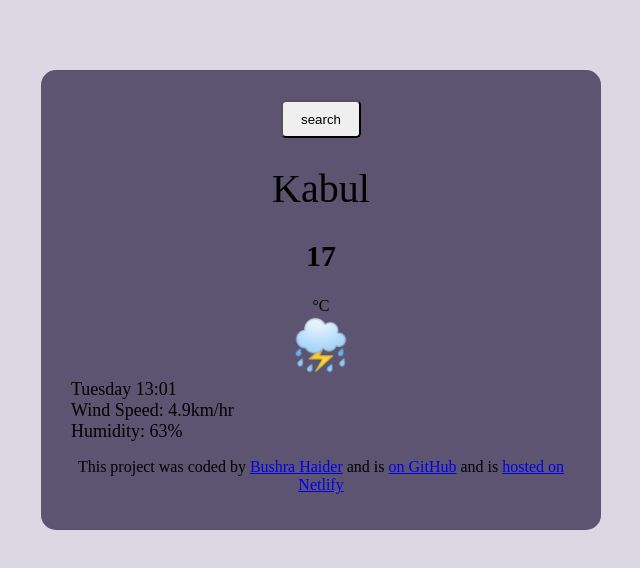
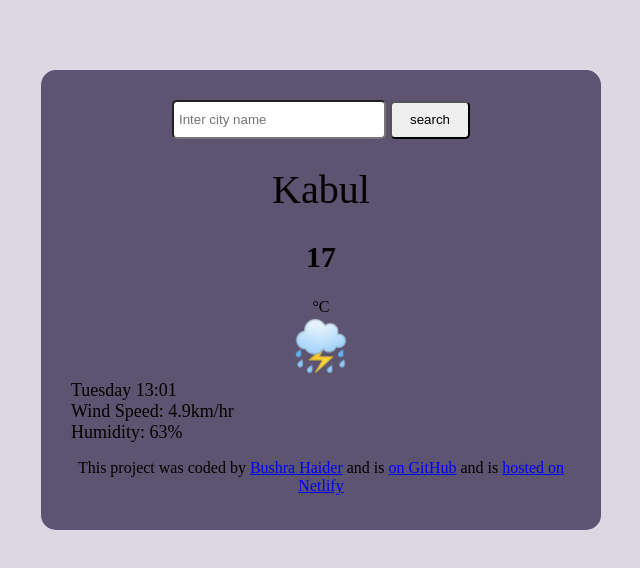
Before and after one commit to BushraHaidar5/New, a plain HTML site: page index.html in a window 1280 px wide. Shown: the whole page, without its empty margins (319-959 px from the left). Drawn offline with nearby package versions, Linux system fonts and the light colour scheme.

Commit message:
updated the form

```diff
--- a/index.html
+++ b/index.html
@@ -11,7 +11,7 @@
     <div id="weather-app">
         <div id="weather-form">
             <form id="weather-form">
-                <i"nput id="weather-search-engine" type="text" placeholder="Inter city name" >
+                <input id="weather-search-engine" type="text" placeholder="Inter city name" >
                 <input id="weather-search-button" type="submit" value="search" >
             </form>
         </div>
```
